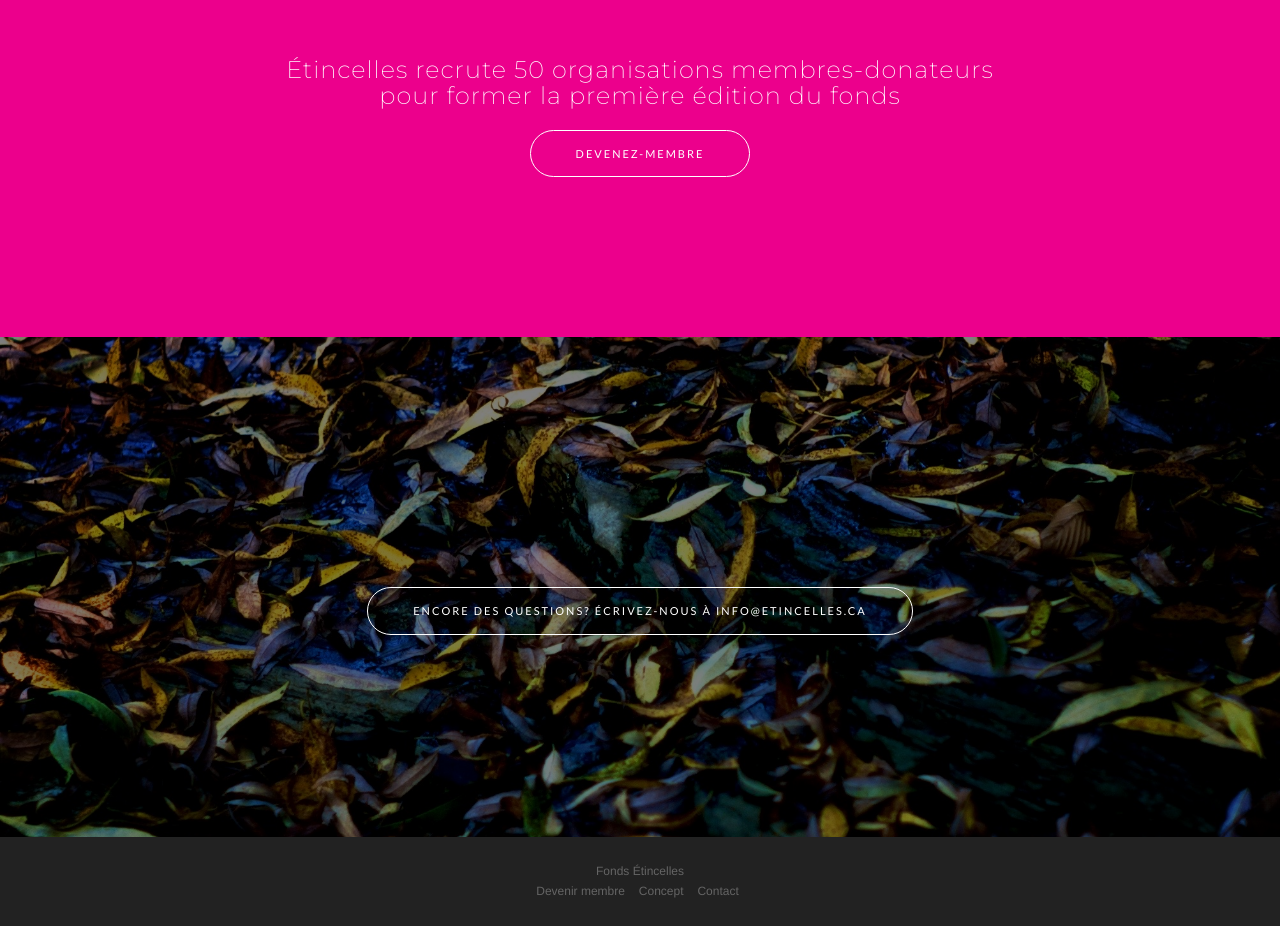
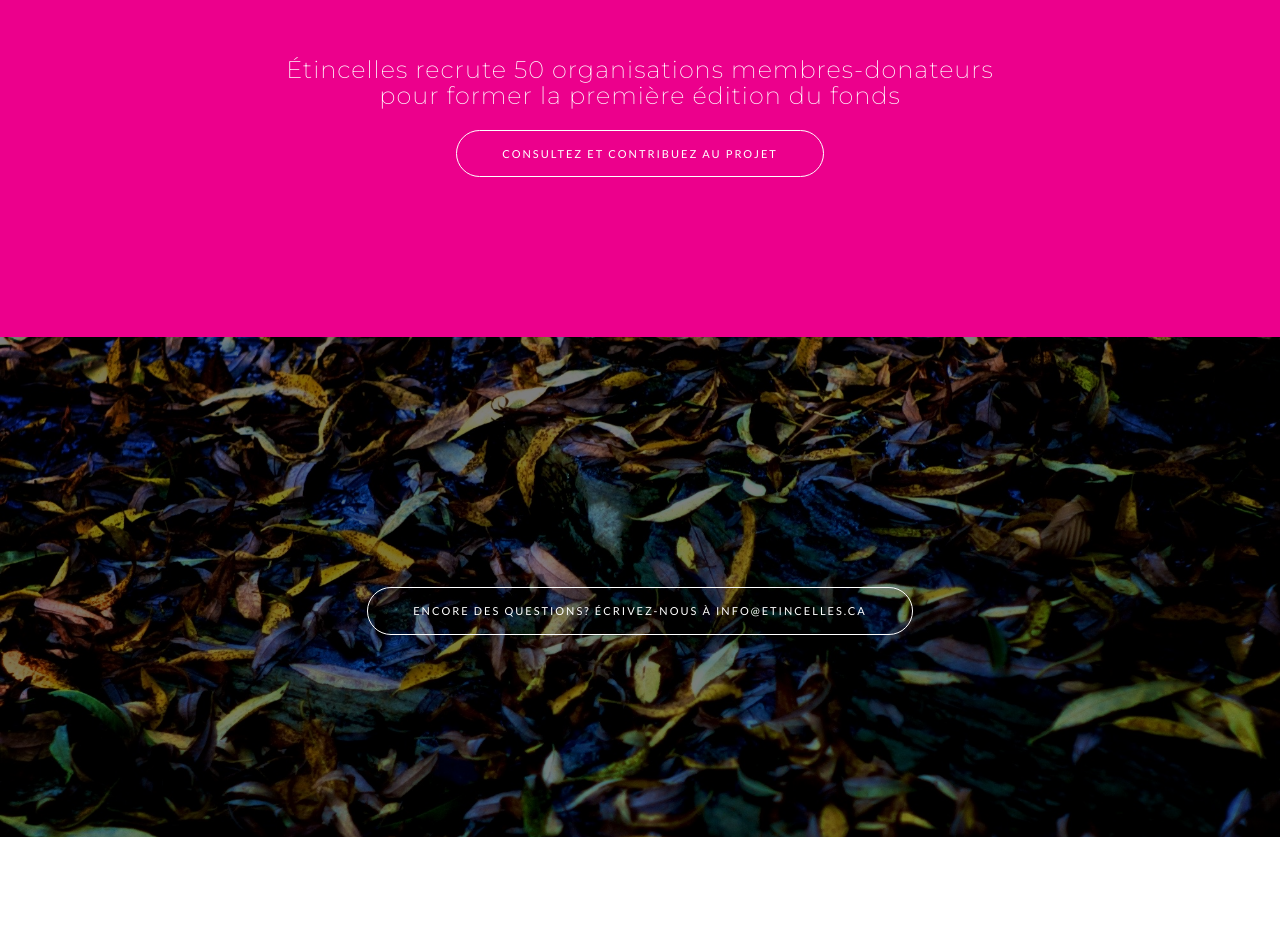
Before and after one commit to etincelles/etincelles.github.io, a website: page index.html in a window 1280 px wide. Shown: the part 2600-3526 px from the top of the page. After the commit the page ends 3437 px from the top, so only its background shows below. Drawn offline with nearby package versions, Linux system fonts and the light colour scheme; a web font is replaced by a local one.

Commit message:
Update index.html

```diff
--- a/index.html
+++ b/index.html
@@ -152,7 +152,7 @@
                 <div class="col-md-8 col-md-offset-2">
                     <h3 class="section-heading">Étincelles recrute 50 organisations membres-donateurs pour former la première édition du fonds</p>
                     <div class="badges">
-                       <a href="#download" class="btn btn-outline btn-xl page-scroll">Devenez-membre</a>
+                       <a href="https://docs.google.com/document/d/15ZoG9U5g3GnQwbUBlF8dBLjKe924ajBLPSOcWknloaY/edit" class="btn btn-outline btn-xl page-scroll">Consultez et contribuez au projet</a>
                     </div>
                     <div class="section"></div>
                 </div>
@@ -170,22 +170,7 @@
     </section>
 
 
-    <footer>
-        <div class="container">
-            <p>Fonds Étincelles</p>
-            <ul class="list-inline">
-                <li>
-                    <a href="#">Devenir membre</a>
-                </li>
-                <li>
-                    <a href="#">Concept</a>
-                </li>
-                <li>
-                    <a href="#">Contact</a>
-                </li>
-            </ul>
-        </div>
-    </footer>
+
 
     <!-- jQuery -->
     <script src="vendor/jquery/jquery.min.js"></script>
```
